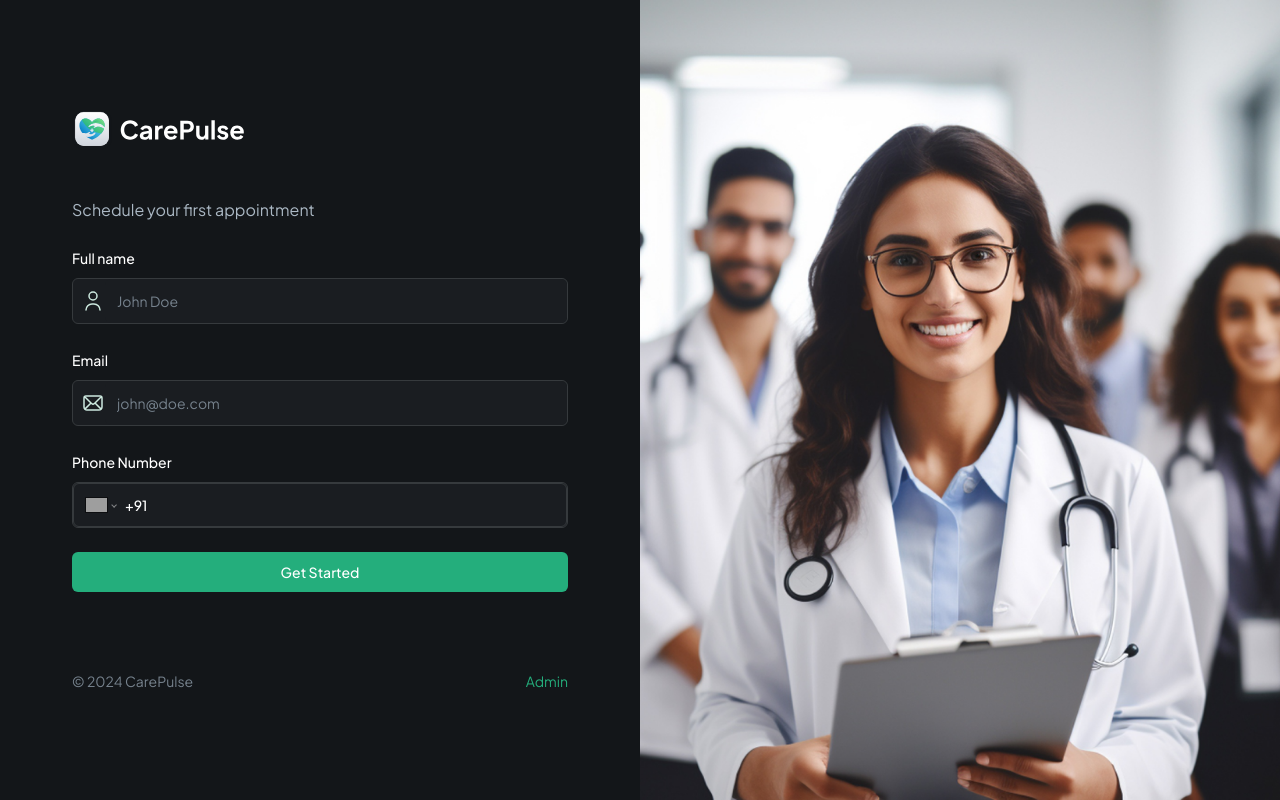
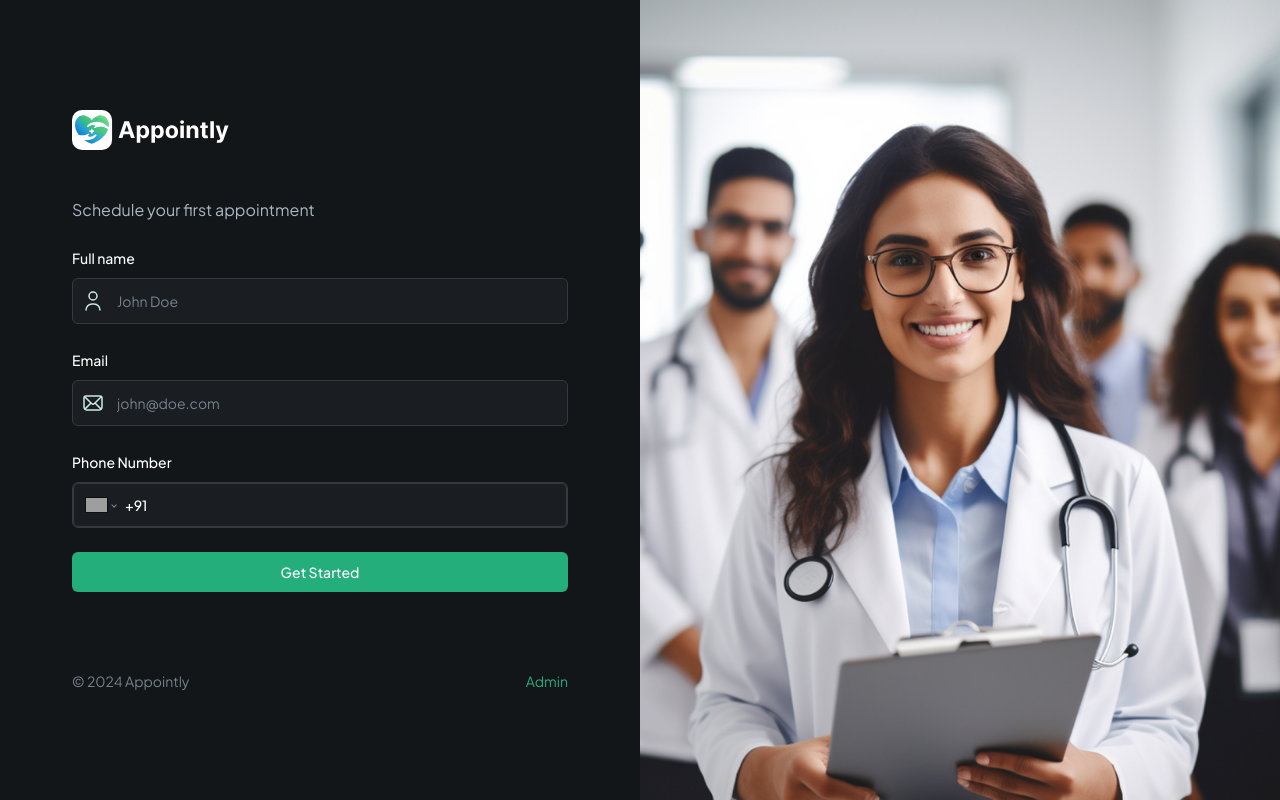
Before and after one commit to Anubhav-Pal/Appointly, a Next.js app: page / in a window 1280 px wide. Built offline with nearby package versions, Linux system fonts and the light colour scheme; no server answers; grey boxes are pictures that could not be loaded.

Commit message:
Refactor code

```diff
--- a/src/app/layout.tsx
+++ b/src/app/layout.tsx
@@ -13,7 +13,7 @@ const fontSans = Plus_Jakarta_Sans({
 });
 
 export const metadata: Metadata = {
-  title: "CarePulse",
+  title: "Appointly",
   description: "A patient management healthcare application",
 };
 
--- a/src/app/page.tsx
+++ b/src/app/page.tsx
@@ -23,7 +23,7 @@ const Home = ({ searchParams }: SearchParamProps) => {
           <PatientForm />
           <div className="text-14-regular mt-20 flex justify-between">
             <p className="justify-items-end text-dark-600 xl:text-left">
-              © 2024 CarePulse
+              © 2024 Appointly
             </p>
             <Link href="/?admin=true" className="text-green-500">
               Admin
--- a/src/app/patients/[userID]/new-appointment/page.tsx
+++ b/src/app/patients/[userID]/new-appointment/page.tsx
@@ -22,7 +22,7 @@ const NewAppointment = async ({ params: { userID } }: SearchParamProps) => {
             userID={userID}
             patientID={patient.$id}
           />
-          <p className="py-12 copyright">© 2024 CarePulse</p>
+          <p className="py-12 copyright">© 2024 Appointly</p>
         </div>
       </section>
       <Image
--- a/src/app/patients/[userID]/register/page.tsx
+++ b/src/app/patients/[userID]/register/page.tsx
@@ -18,7 +18,7 @@ const Register = async ({ params: { userID } }: SearchParamProps) => {
             className="mb-12 h-10 w-fit"
           />
           <RegisterForm user={user} />
-          <p className="py-12 copyright">© 2024 CarePulse</p>
+          <p className="py-12 copyright">© 2024 Appointly</p>
         </div>
       </section>
       <Image
--- a/src/lib/actions/appointment.actions.ts
+++ b/src/lib/actions/appointment.actions.ts
@@ -98,7 +98,7 @@ export const updateAppointment = async ({
     );
 
     if (!updateAppointment) throw new Error("Appointment not found");
-    const smsMessage = `Greetings from CarePulse. ${
+    const smsMessage = `Greetings from Appointly. ${
       type === "schedule"
         ? `Your appointment is confirmed for ${
             appointment.schedule
```
Also changed, not shown: public/assets/icons/logo-full.svg.
